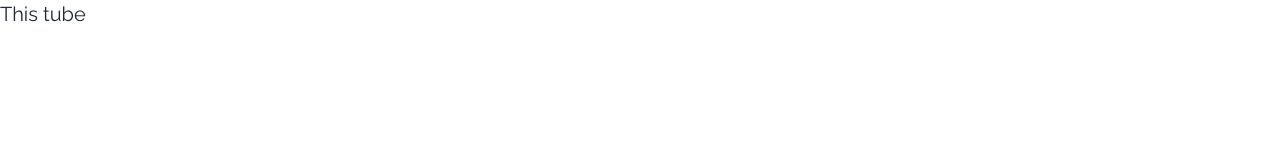
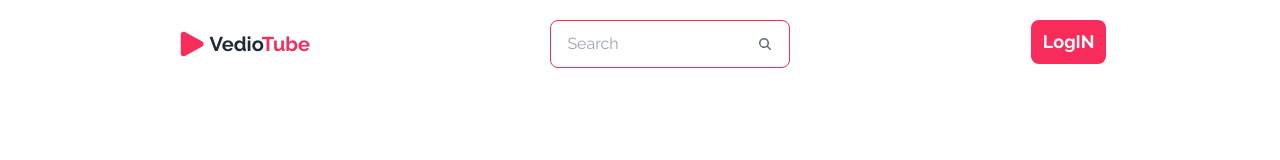
Before and after one commit to tanmayislam2006/tube, a plain HTML site: page index.html in a window 1280 px wide. Drawn offline with nearby package versions, Linux system fonts and the light colour scheme.

Commit message:
complte navbar

```diff
--- a/index.html
+++ b/index.html
@@ -4,15 +4,14 @@
 <head>
     <meta charset="UTF-8">
     <meta name="viewport" content="width=device-width, initial-scale=1.0">
-    <title>Donate</title>
+    <title>Video Tube</title>
     <!-- google font  -->
     <link rel="preconnect" href="https://fonts.googleapis.com">
     <link rel="preconnect" href="https://fonts.gstatic.com" crossorigin>
-    <link href="https://fonts.googleapis.com/css2?family=Raleway:ital,wght@0,100..900;1,100..900&display=swap"
-        rel="stylesheet">
+    <link href="https://fonts.googleapis.com/css2?family=Raleway:wght@100;200;300;400;500;600;700;800;900&display=swap" rel="stylesheet">
     <!-- tailwind and daisyUi lin -->
+    <link href="https://cdn.jsdelivr.net/npm/daisyui@4.12.24/dist/full.min.css" rel="stylesheet" type="text/css" />
     <script src="https://cdn.tailwindcss.com"></script>
-    <link href="https://cdn.jsdelivr.net/npm/daisyui@4.12.24/dist/full.min.css" rel="stylesheet" type="text/css" />
     <!-- tailwind script -->
     <script>
         tailwind.config = {
@@ -25,14 +24,12 @@
                         'header-bg': '#FFF9F4',
                         'footer-bg': '#0',
                         'bordercolor': '#E9E9E9',
-
                     },
                     fontFamily: {
-                        primary: ["Raleway", " sans-serif"],
+                        primary: ["Raleway", "sans-serif"],
                     },
                     backgroundImage: {
                         'bg': "url('')",
-
                     },
                 }
             }
@@ -40,9 +37,42 @@
     </script>
 </head>
 
-<body class="font-primary">
-<h2 class="text-xl">This tube
-</h2>
+<body class="font-primary max-w-7xl mx-auto">
+    <header class="w-11/12 mx-auto">
+        <nav class="flex justify-around my-5">
+            <!-- text and logo -->
+            <div class="cursor-pointer flex items-center">
+                <svg xmlns="http://www.w3.org/2000/svg" viewBox="0 0 24 24" fill="#F72C5B" class="size-9">
+                    <path fill-rule="evenodd"
+                        d="M4.5 5.653c0-1.427 1.529-2.33 2.779-1.643l11.54 6.347c1.295.712 1.295 2.573 0 3.286L7.28 19.99c-1.25.687-2.779-.217-2.779-1.643V5.653Z"
+                        clip-rule="evenodd" />
+                </svg>
+
+                <h3 class="text-xl font-bold">Vedio<span class="text-primary">Tube</span></h3>
+            </div>
+            <!-- search button -->
+            <div class="w-60">
+                <label class="input border border-primary flex items-center gap-2 ">
+                    <input type="text" class="grow" placeholder="Search" />
+                    <svg
+                      xmlns="http://www.w3.org/2000/svg"
+                      viewBox="0 0 16 16"
+                      fill="currentColor"
+                      class="h-4 w-4 opacity-70">
+                      <path
+                        fill-rule="evenodd"
+                        d="M9.965 11.026a5 5 0 1 1 1.06-1.06l2.755 2.754a.75.75 0 1 1-1.06 1.06l-2.755-2.754ZM10.5 7a3.5 3.5 0 1 1-7 0 3.5 3.5 0 0 1 7 0Z"
+                        clip-rule="evenodd" />
+                    </svg>
+                  </label>
+            </div>
+            <!-- LOG IN BUTTON -->
+            <div class="">
+                <button class="px-3 py-2 rounded-lg text-lg font-bold text-white bg-primary">LogIN</button>
+            </div>
+        </nav>
+    </header>
+
 </body>
 
 </html>
```
